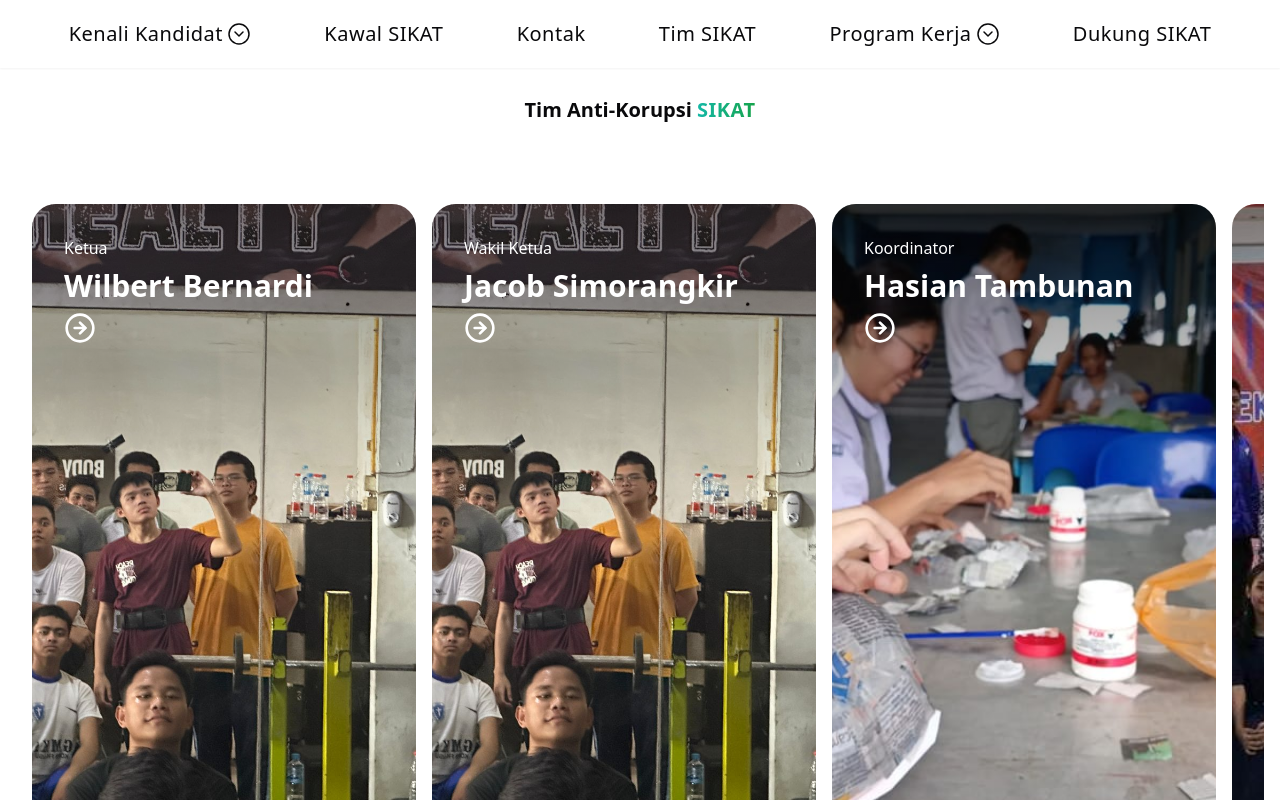
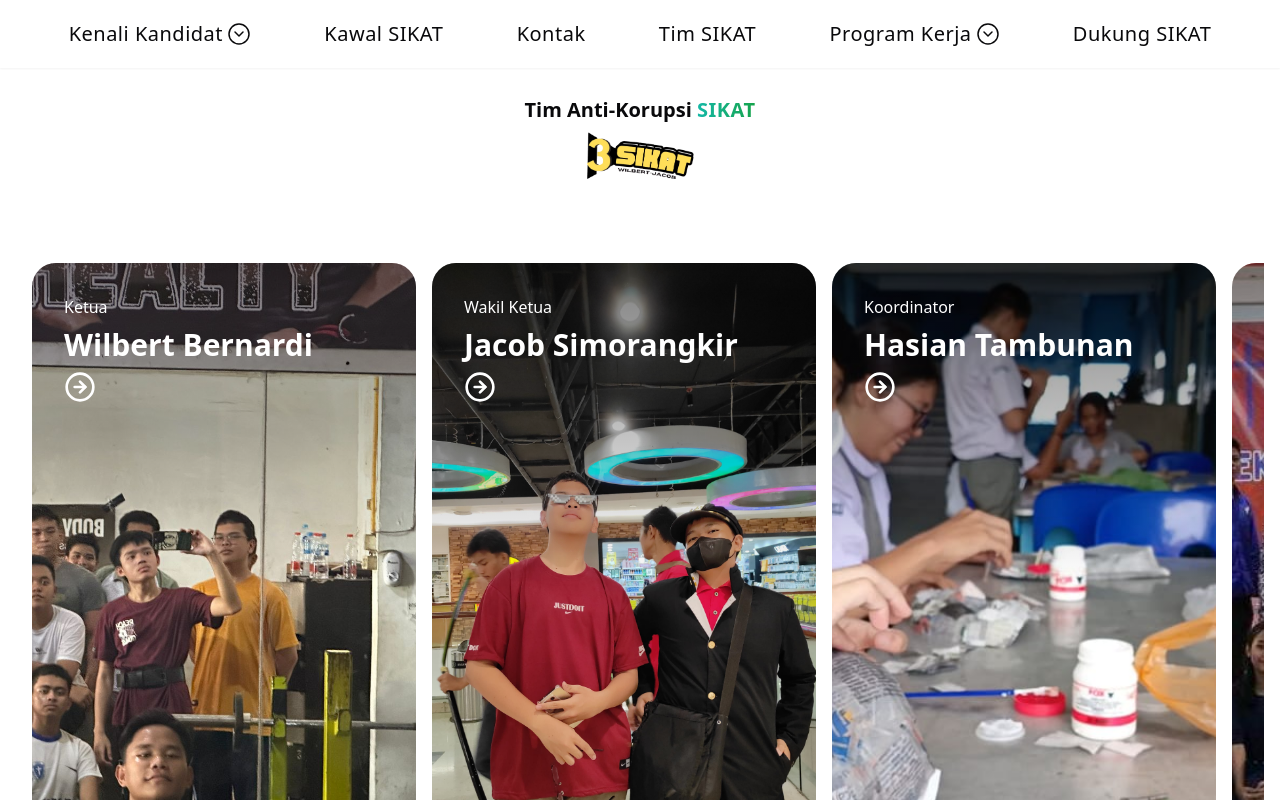
Before and after one commit to WilbertFE/tim-sikat, a Next.js app: page /awasi-sikat in a window 1280 px wide. Shown: the top 800 px of the page. Built offline with nearby package versions, Linux system fonts and the light colour scheme.

Commit message:
Tambahin Logo

```diff
--- a/src/app/awasi-sikat/page.tsx
+++ b/src/app/awasi-sikat/page.tsx
@@ -10,6 +10,7 @@ import {
   TableHeader,
   TableRow,
 } from "@/components/ui/table";
+import Image from "next/image";
 
 export default function page() {
   return (
@@ -21,6 +22,13 @@ export default function page() {
             SIKAT
           </span>
         </h1>
+        <Image
+          src="/img/logo.png"
+          alt="logo"
+          width={128}
+          height={128}
+          className="mx-auto mt-2"
+        />
         <KartuAntiKorupsi />
       </div>
       <div className="w-full flex justify-center flex-col pt-24">
--- a/src/components/layouts/KartuAntiKorupsi.tsx
+++ b/src/components/layouts/KartuAntiKorupsi.tsx
@@ -44,7 +44,7 @@ const penjelasanMisi = [
   },
   {
     content: "Pelajar yang bertanggugjawab dan mudah beradaptasi",
-    src: "/img/integritas-2.jpeg",
+    src: "/img/jacob-2.jpeg",
   },
   {
     content: "Seorang yang berenergi, extrovert",
@@ -95,7 +95,7 @@ const data = [
   {
     category: "Wakil Ketua",
     title: "Jacob Simorangkir",
-    src: "/img/gym.jpeg",
+    src: "/img/jacob-2.jpeg",
     content: (
       <DummyContent
         content={penjelasanMisi[1].content}
```
Also changed, not shown: public/img/jacob-2.jpeg (added).
